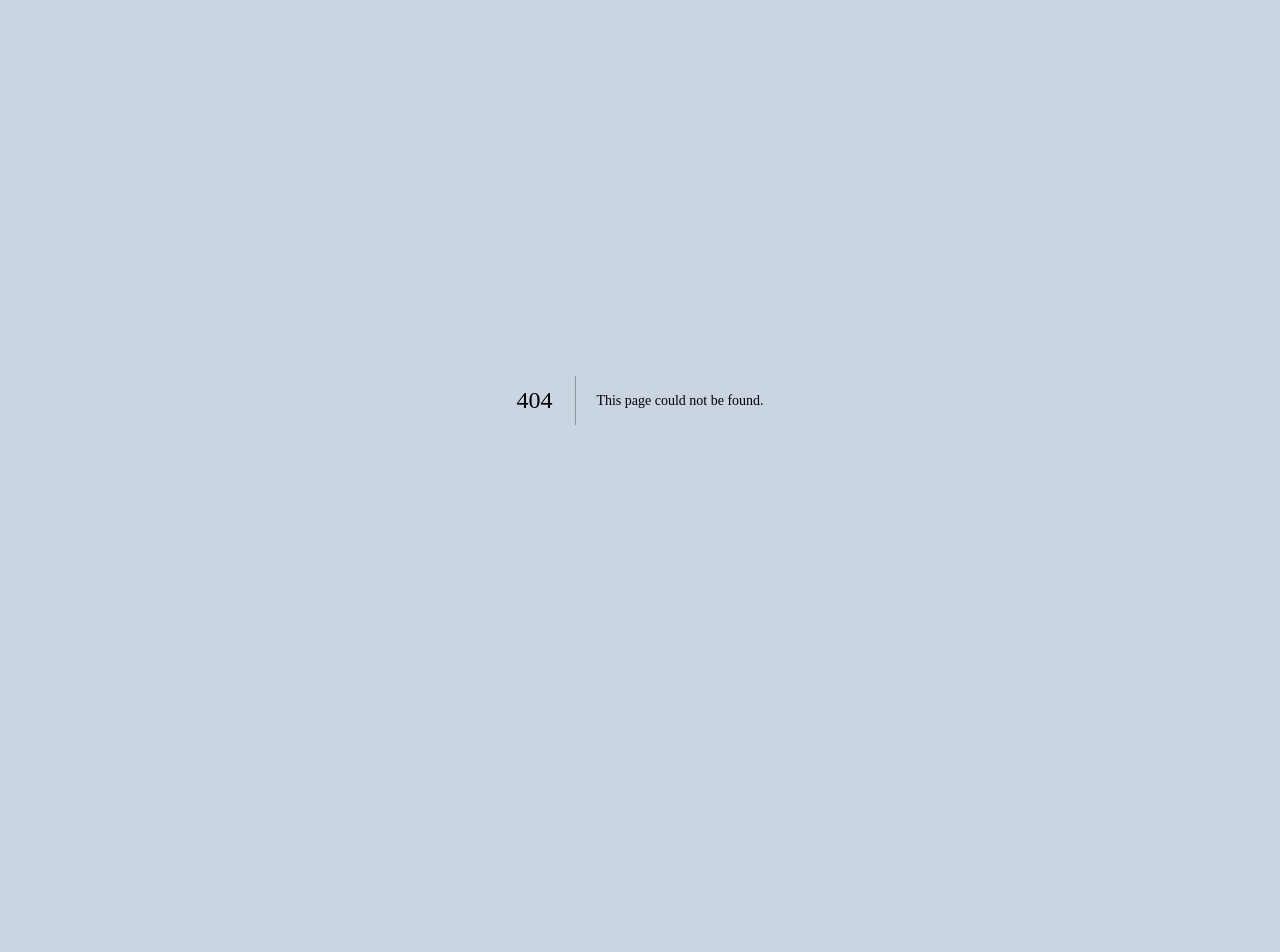
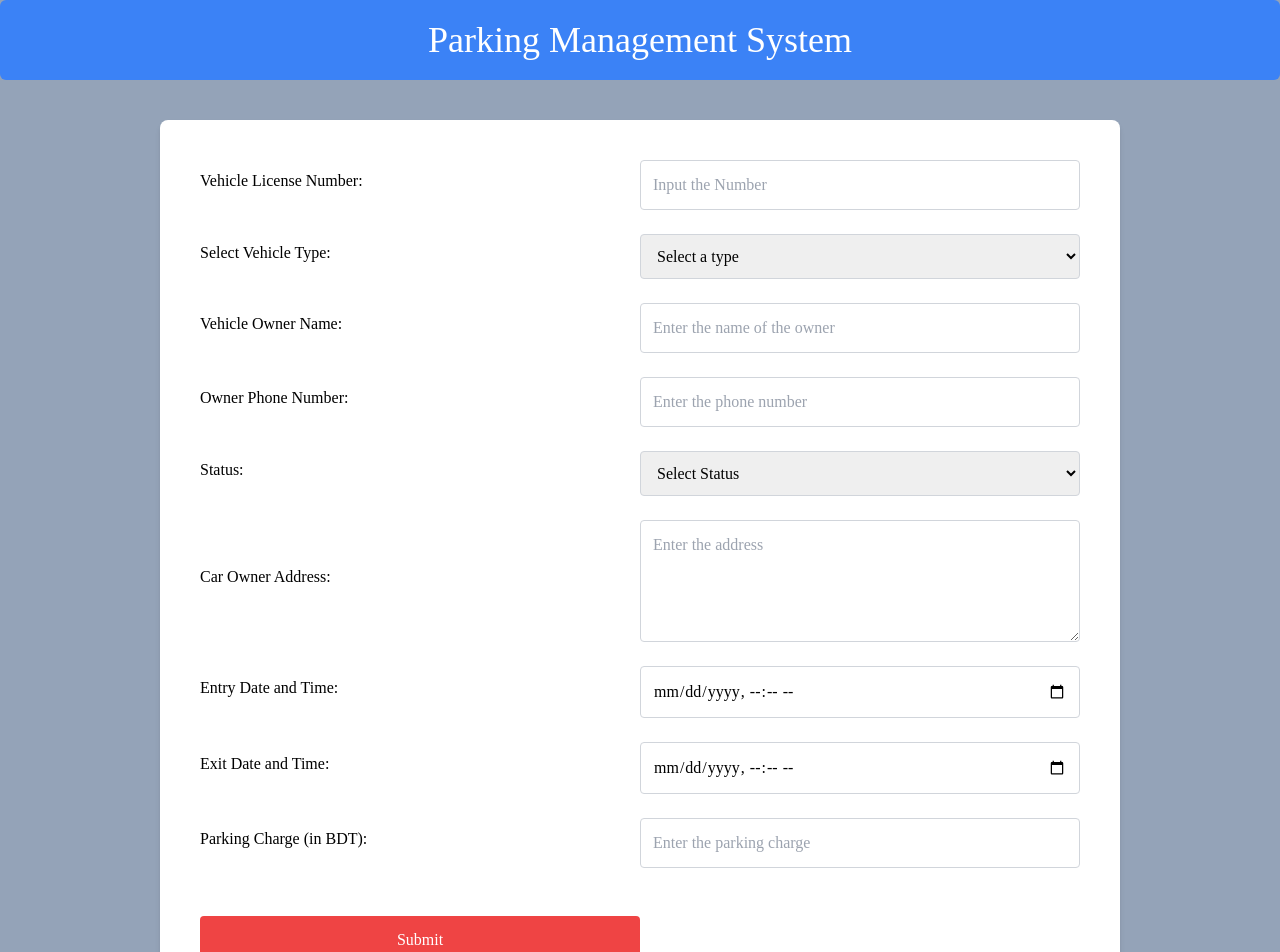
Before and after one commit to TohaShaleh/Parking_Management_System, a Next.js app: page /Add_vehicle in a window 1280 px wide. Before the commit this address had no page. Shown: the top 952 px of the page. Before the commit the page ends 800 px from the top, so only its background shows below. Built offline with nearby package versions, Linux system fonts and the light colour scheme.

Commit message:
Completed the input form

```diff
--- /dev/null
+++ b/app/Add_vehicle/page.js
@@ -0,0 +1,155 @@
+"use client";
+
+import React, { useState } from "react";
+
+function Page() {
+  const [vehicleType, setVehicleType] = useState("");
+
+  const handleChange = (event) => {
+    setVehicleType(event.target.value); // Corrected typo
+  };
+
+  return (
+    <>
+      <div className="bg-slate-400 flex flex-col items-center justify-center min-h-screen">
+        <h1 className="bg-blue-500 p-5 text-4xl text-white text-center w-full rounded-md">
+          Parking Management System
+        </h1>
+        <form action="" className="bg-white shadow-md rounded-lg p-10 mt-10 w-3/4">
+          <div className="flex flex-wrap items-center mb-6">
+            <label htmlFor="license-number" className="block w-full md:w-1/2 mb-2">
+              Vehicle License Number:
+            </label>
+            <input
+              id="license-number"
+              className="p-3 w-full md:w-1/2 border border-gray-300 rounded"
+              type="number"
+              required
+              placeholder="Input the Number"
+            />
+          </div>
+
+          <div className="flex flex-wrap items-center mb-6">
+            <label htmlFor="vehicle-type" className="block w-full md:w-1/2 mb-2">
+              Select Vehicle Type:
+            </label>
+            <select
+              id="vehicle-type"
+              name="vehicle-type"
+              value={vehicleType}
+              onChange={handleChange}
+              required
+              className="p-3 w-full md:w-1/2 border border-gray-300 rounded"
+            >
+              <option value="">Select a type</option>
+              <option value="car">Car</option>
+              <option value="truck">Truck</option>
+              <option value="microbus">Microbus</option>
+            </select>
+          </div>
+
+          <div className="flex flex-wrap items-center mb-6">
+            <label htmlFor="owner-name" className="block w-full md:w-1/2 mb-2">
+              Vehicle Owner Name:
+            </label>
+            <input
+              id="owner-name"
+              className="p-3 w-full md:w-1/2 border border-gray-300 rounded"
+              type="text"
+              required
+              placeholder="Enter the name of the owner"
+            />
+          </div>
+
+          <div className="flex flex-wrap items-center mb-6">
+            <label htmlFor="owner-phone" className="block w-full md:w-1/2 mb-2">
+              Owner Phone Number:
+            </label>
+            <input
+              id="owner-phone"
+              className="p-3 w-full md:w-1/2 border border-gray-300 rounded"
+              type="text"
+              required
+              placeholder="Enter the phone number"
+            />
+          </div>
+
+          <div className="flex flex-wrap items-center mb-6">
+            <label htmlFor="status" className="block w-full md:w-1/2 mb-2">
+              Status:
+            </label>
+            <select
+              name="status"
+              id="status"
+              required
+              className="p-3 w-full md:w-1/2 border border-gray-300 rounded"
+            >
+              <option value="">Select Status</option>
+              <option value="Parked">Parked</option>
+              <option value="Exited">Exited</option>
+            </select>
+          </div>
+
+          <div className="flex flex-wrap items-center mb-6">
+            <label htmlFor="address" className="block w-full md:w-1/2 mb-2">
+              Car Owner Address:
+            </label>
+            <textarea
+              id="address"
+              rows="4"
+              className="p-3 w-full md:w-1/2 border border-gray-300 rounded"
+              placeholder="Enter the address"
+            />
+          </div>
+
+          <div className="flex flex-wrap items-center mb-6">
+            <label htmlFor="entry-time" className="block w-full md:w-1/2 mb-2">
+              Entry Date and Time:
+            </label>
+            <input
+              type="datetime-local"
+              id="entry-time"
+              name="entry-time"
+              className="p-3 w-full md:w-1/2 border border-gray-300 rounded"
+            />
+          </div>
+
+          <div className="flex flex-wrap items-center mb-6">
+            <label htmlFor="exit-time" className="block w-full md:w-1/2 mb-2">
+              Exit Date and Time:
+            </label>
+            <input
+              type="datetime-local"
+              id="exit-time"
+              name="exit-time"
+              className="p-3 w-full md:w-1/2 border border-gray-300 rounded"
+            />
+          </div>
+
+          <div className="flex flex-wrap items-center mb-6">
+            <label htmlFor="parking-charge" className="block w-full md:w-1/2 mb-2">
+              Parking Charge (in BDT):
+            </label>
+            <input
+              type="number"
+              id="parking-charge"
+              name="parking-charge"
+              min="0"
+              placeholder="Enter the parking charge"
+              className="p-3 w-full md:w-1/2 border border-gray-300 rounded"
+              required
+            />
+          </div>
+
+          <input
+            type="submit"
+            value="Submit"
+            className="rounded bg-red-500 p-3 w-full md:w-1/2 mt-6 hover:bg-red-800 text-white hover:cursor-pointer"
+          />
+        </form>
+      </div>
+    </>
+  );
+}
+
+export default Page;
```
